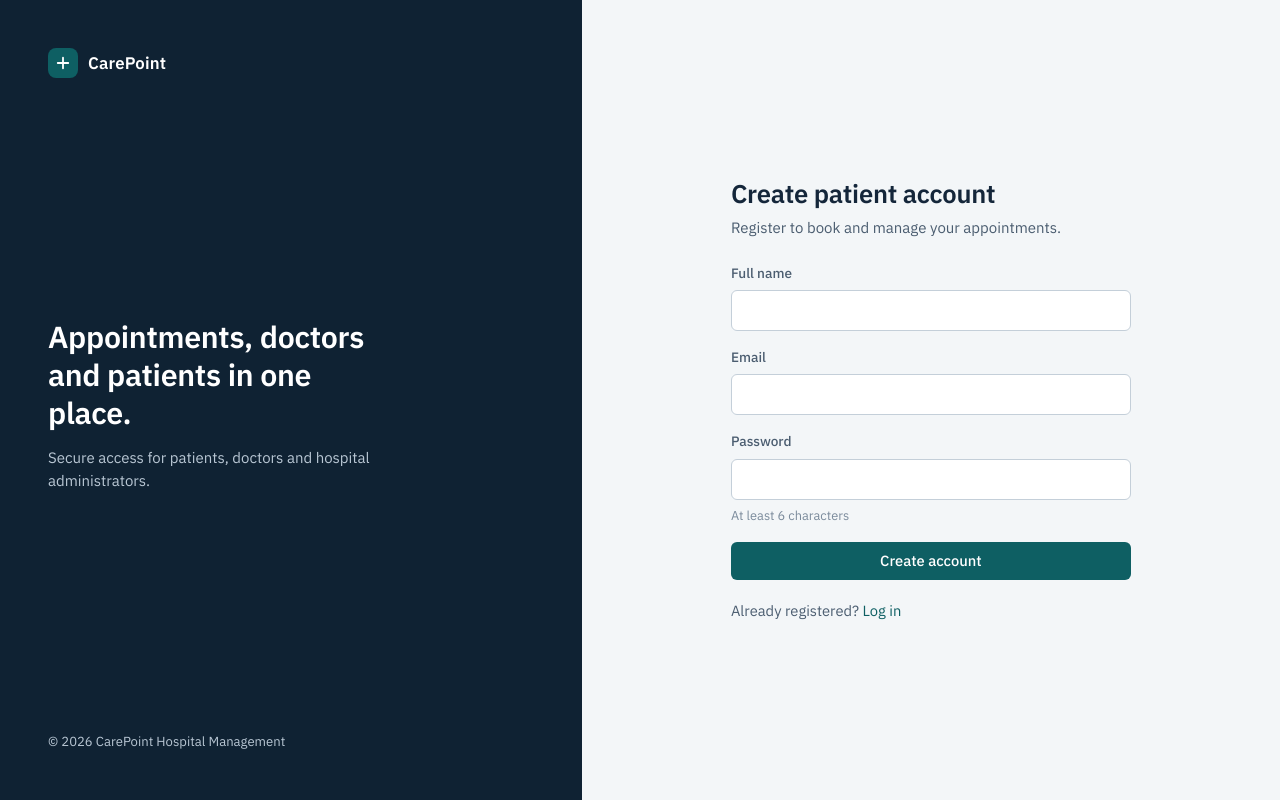
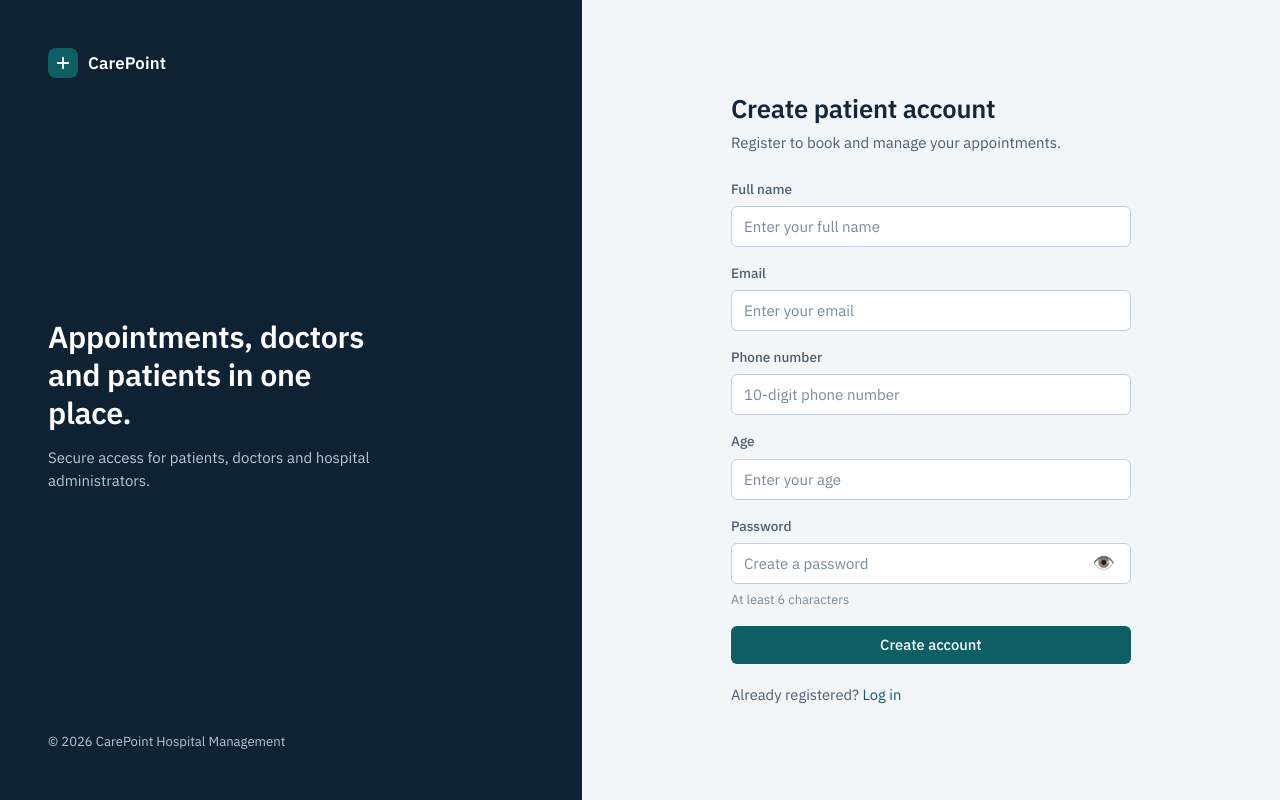
Before and after one commit to vignesh-builds/hospital-management, a React (Vite) app in the folder frontend/: page /register in a window 1280 px wide. Built offline with nearby package versions, Linux system fonts and the light colour scheme; no server answers.

Commit message:
Update Register.jsx

```diff
--- a/frontend/src/pages/Register.jsx
+++ b/frontend/src/pages/Register.jsx
@@ -1,3 +1,4 @@
+
 import { useState } from "react";
 import { useNavigate, Link } from "react-router-dom";
 import AuthShell from "../components/AuthShell";
@@ -10,54 +11,62 @@ function Register() {
   const [formData, setFormData] = useState({
     name: "",
     email: "",
+    phone: "",
+    age: "",
     password: "",
   });
 
+  const [showPassword, setShowPassword] = useState(false);
   const [error, setError] = useState("");
   const [success, setSuccess] = useState("");
   const [loading, setLoading] = useState(false);
 
-  // ==============================
-  // HANDLE INPUT CHANGE
-  // ==============================
   const handleChange = (event) => {
-    setFormData({
-      ...formData,
-      [event.target.name]: event.target.value,
-    });
+    const { name, value } = event.target;
+
+    setFormData((previous) => ({
+      ...previous,
+      [name]: value,
+    }));
   };
 
-  // ==============================
-  // REGISTER
-  // ==============================
   const handleSubmit = async (event) => {
     event.preventDefault();
 
     setError("");
     setSuccess("");
+
+    if (!/^\d{10}$/.test(formData.phone.trim())) {
+      setError("Enter a valid 10-digit phone number.");
+      return;
+    }
+
+    const age = Number(formData.age);
+
+    if (!Number.isInteger(age) || age < 0 || age > 150) {
+      setError("Age must be between 0 and 150.");
+      return;
+    }
+
     setLoading(true);
 
     try {
-      const response = await fetch(
-        `${API_URL}/auth/register`,
-        {
+      const response = await fetch(`${API_URL}/auth/register`, {
         method: "POST",
-
         headers: {
           "Content-Type": "application/json",
           Accept: "application/json",
         },
-
         body: JSON.stringify({
           name: formData.name.trim(),
           email: formData.email.trim(),
+          phone: formData.phone.trim(),
+          age,
           password: formData.password,
         }),
-        }
-      );
+      });
 
       const text = await response.text();
-
       let data;
 
       try {
@@ -74,26 +83,22 @@ function Register() {
         );
       }
 
-      setSuccess(
-        "Registration successful. Redirecting to login..."
-      );
+      setSuccess("Registration successful. Redirecting to login...");
 
       setFormData({
         name: "",
         email: "",
+        phone: "",
+        age: "",
         password: "",
       });
 
       setTimeout(() => {
         navigate("/login");
       }, 1500);
-
     } catch (error) {
       console.error("Registration error:", error);
-
-      setError(
-        error.message || "Failed to connect to server"
-      );
+      setError(error.message || "Failed to connect to server");
     } finally {
       setLoading(false);
     }
@@ -116,6 +121,7 @@ function Register() {
             value={formData.name}
             onChange={handleChange}
             autoComplete="name"
+            placeholder="Enter your full name"
             required
           />
         </Field>
@@ -128,24 +134,86 @@ function Register() {
             value={formData.email}
             onChange={handleChange}
             autoComplete="email"
+            placeholder="Enter your email"
+            required
+          />
+        </Field>
+
+        <Field label="Phone number">
+          <input
+            className="input"
+            type="tel"
+            name="phone"
+            value={formData.phone}
+            onChange={handleChange}
+            autoComplete="tel"
+            inputMode="numeric"
+            pattern="[0-9]{10}"
+            maxLength={10}
+            placeholder="10-digit phone number"
+            title="Enter a 10-digit phone number"
+            required
+          />
+        </Field>
+
+        <Field label="Age">
+          <input
+            className="input"
+            type="number"
+            name="age"
+            value={formData.age}
+            onChange={handleChange}
+            min="0"
+            max="150"
+            step="1"
+            placeholder="Enter your age"
             required
           />
         </Field>
 
         <Field label="Password" hint="At least 6 characters">
+          <div style={{ position: "relative" }}>
             <input
               className="input"
-            type="password"
+              style={{ paddingRight: "48px" }}
+              type={showPassword ? "text" : "password"}
               name="password"
               value={formData.password}
               onChange={handleChange}
               autoComplete="new-password"
               minLength={6}
+              placeholder="Create a password"
               required
             />
+
+            <button
+              type="button"
+              onClick={() => setShowPassword((previous) => !previous)}
+              aria-label={showPassword ? "Hide password" : "Show password"}
+              aria-pressed={showPassword}
+              title={showPassword ? "Hide password" : "Show password"}
+              style={{
+                position: "absolute",
+                right: "12px",
+                top: "50%",
+                transform: "translateY(-50%)",
+                border: "none",
+                background: "transparent",
+                cursor: "pointer",
+                padding: "4px",
+                fontSize: "18px",
+              }}
+            >
+              {showPassword ? "🙈" : "👁️"}
+            </button>
+          </div>
         </Field>
 
-        <button className="btn btn-block" type="submit" disabled={loading}>
+        <button
+          className="btn btn-block"
+          type="submit"
+          disabled={loading}
+        >
           {loading ? "Creating account..." : "Create account"}
         </button>
       </form>
```
Lines whose indentation alone changed are shown as unchanged.
